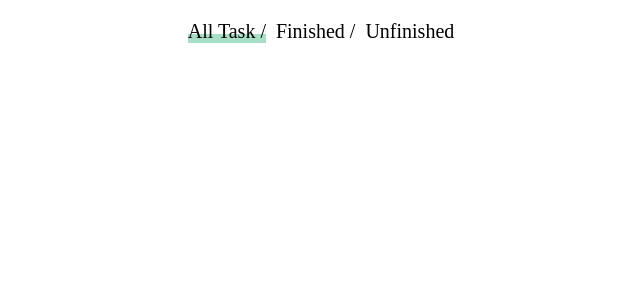
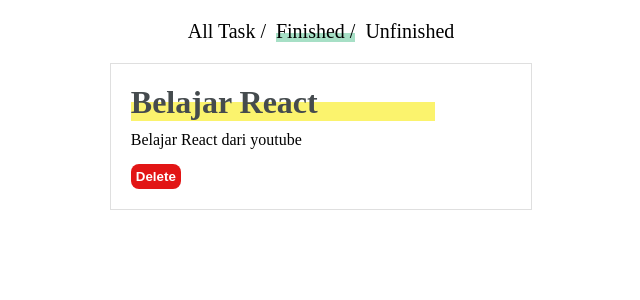
Before and after one commit to HenSetiawan/react-todo-firebase, a React (Create React App) app: page /finished in a window 1280 px wide. Shown: the top 300 px of the page, without its empty margins (319-959 px from the left). Built offline with nearby package versions, Linux system fonts and the light colour scheme.

Commit message:
add navlink with active css

```diff
--- a/src/App.jsx
+++ b/src/App.jsx
@@ -3,6 +3,7 @@
 import { Route, Routes } from "react-router-dom";
 import TaskListPage from "./pages/TaskListPage";
 import UnfinishedTask from "./pages/UnfinishedTask";
+import FinishedTask from "./pages/FinishedTask";
 
 function App() {
   return (
@@ -10,6 +11,7 @@
       <Navigation />
       <Routes>
         <Route path="/" element={<TaskListPage />} />
+        <Route path="/finished" element={<FinishedTask />} />
         <Route path="/unfinished" element={<UnfinishedTask />} />
       </Routes>
     </div>
--- a/src/components/Navigation.jsx
+++ b/src/components/Navigation.jsx
@@ -1,4 +1,4 @@
-import { Link } from "react-router-dom";
+import { NavLink } from "react-router-dom";
 import "../css/navigation.css";
 
 const Navigation = () => {
@@ -7,11 +7,30 @@
       <div className="navbar">
         <nav>
           <ul>
-            <li className="active">
-              <Link to="/">All Task /</Link>
+            <li>
+              <NavLink
+                to="/"
+                className={({ isActive }) => (isActive ? "active" : "inactive")}
+              >
+                All Task /
+              </NavLink>
             </li>
-            <li><Link to="/finished">Finished /</Link></li>
-            <li><Link to="/unfinished">Unfinished</Link></li>
+            <li>
+              <NavLink
+                to="/finished"
+                className={({ isActive }) => (isActive ? "active" : "inactive")}
+              >
+                Finished /
+              </NavLink>
+            </li>
+            <li>
+              <NavLink
+                to="/unfinished"
+                className={({ isActive }) => (isActive ? "active" : "inactive")}
+              >
+                Unfinished
+              </NavLink>
+            </li>
           </ul>
         </nav>
       </div>
--- /dev/null
+++ b/src/pages/FinishedTask.jsx
@@ -0,0 +1,10 @@
+import Task from "../components/Task";
+const TaskListPage = (props) => {
+  return (
+    <div>
+      <Task title="Belajar React" description="Belajar React dari youtube" />
+    </div>
+  );
+};
+
+export default TaskListPage;
```
